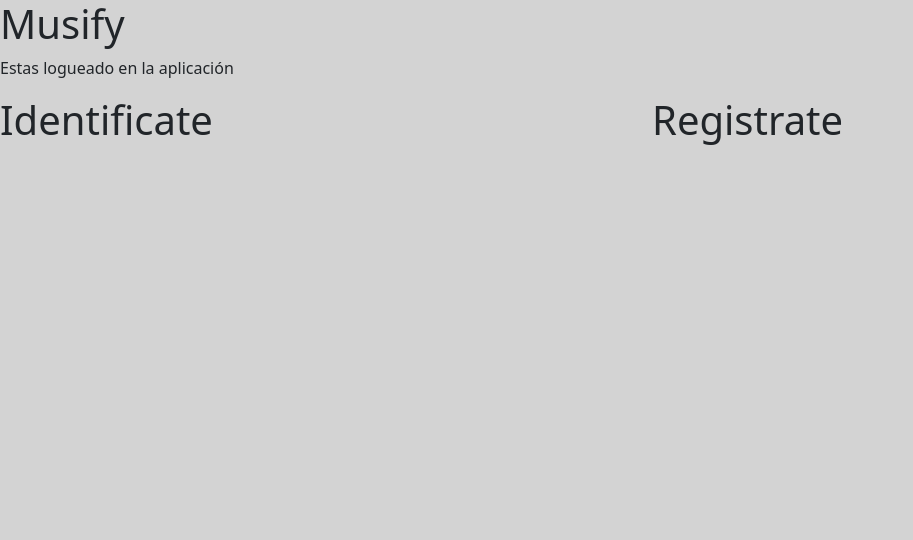
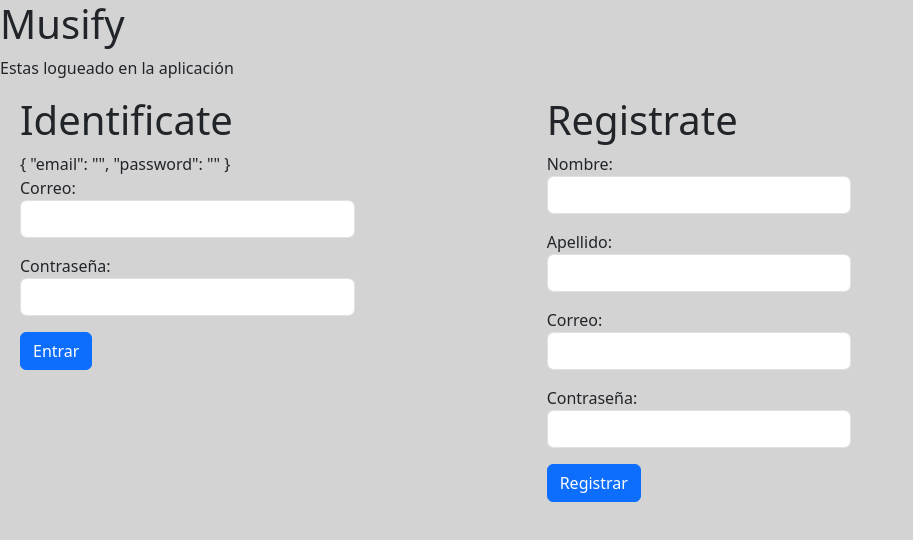
Before and after one commit to Hafcxx/Angular_MEANStack, an Angular app in the folder client/: page / in a window 1280 px wide. Shown: the top 540 px of the page, without its empty margins (0-913 px from the left). Built offline with nearby package versions, Linux system fonts and the light colour scheme.

Commit message:
formularios y data bindings implementados

```diff
--- a/client/src/app/app.component.html
+++ b/client/src/app/app.component.html
@@ -17,13 +17,56 @@
   <p>Estas logueado en la aplicación</p>
 </div>
 
-<div class="row">
-  <div class="col-6">
+<div class="row m-2">
+  <div class="col-5">
       <h1>Identificate</h1>
+      <form #loginForm="ngForm" (ngSubmit)="onSubmit()" class="col-8">
+
+        {{ loginForm.value | json }}
+        <p>
+          <label>Correo: </label>
+          <input type="email" #email="ngModel" name="email" [(ngModel)]="user.email"
+          class="form-control" required />
+          <span *ngIf="!email.valid && email.touched">
+            El email es obligatorio
+          </span>
+        </p>
+
+        <p>
+          <label>Contraseña: </label>
+          <input type="password" #password="ngModel" name = "password" [(ngModel)]="user.password" class="form-control" required>
+        </p>
+
+        <input type="submit" value="Entrar" class="btn btn-primary">
+      </form>
   </div>
 
   <div class="col-6">
       <h1>Registrate</h1>
+      <form class="col-6">
+
+        <p>
+          <label>Nombre: </label>
+          <input type="text" class="form-control" required>
+        </p>
+
+        <p>
+          <label>Apellido: </label>
+          <input type="text" class="form-control" required>
+        </p>
+
+        <p>
+          <label>Correo: </label>
+          <input type="text" class="form-control" required>
+        </p>
+
+        <p>
+          <label>Contraseña: </label>
+          <input type="password" class="form-control" required>
+        </p>
+
+        <input type="submit" value="Registrar" class="btn btn-primary">
+      </form>
   </div>
 
 </div>
--- a/client/src/app/app.component.ts
+++ b/client/src/app/app.component.ts
@@ -18,4 +18,8 @@
     this.identity = true;
     this.token = "";
   }
+
+  public onSubmit(){
+    console.log(this.user);
+  }
 }
--- a/client/src/app/app.module.ts
+++ b/client/src/app/app.module.ts
@@ -1,5 +1,7 @@
 import { NgModule } from '@angular/core';
 import { BrowserModule } from '@angular/platform-browser';
+import { FormsModule } from '@angular/forms';
+import {HttpClientModule} from '@angular/common/http';
 
 import { AppComponent } from './app.component';
 
@@ -8,7 +10,9 @@
     AppComponent
   ],
   imports: [
-    BrowserModule
+    BrowserModule,
+    FormsModule,
+    HttpClientModule
   ],
   providers: [],
   bootstrap: [AppComponent]
```
